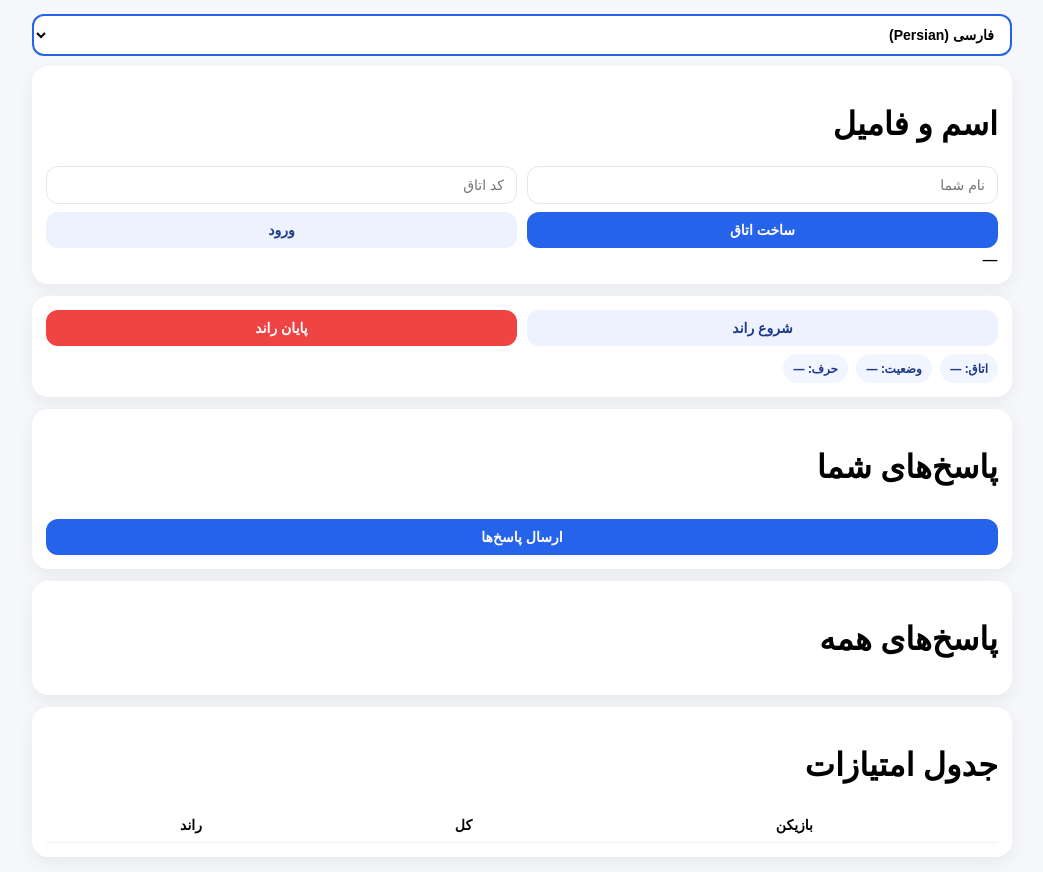
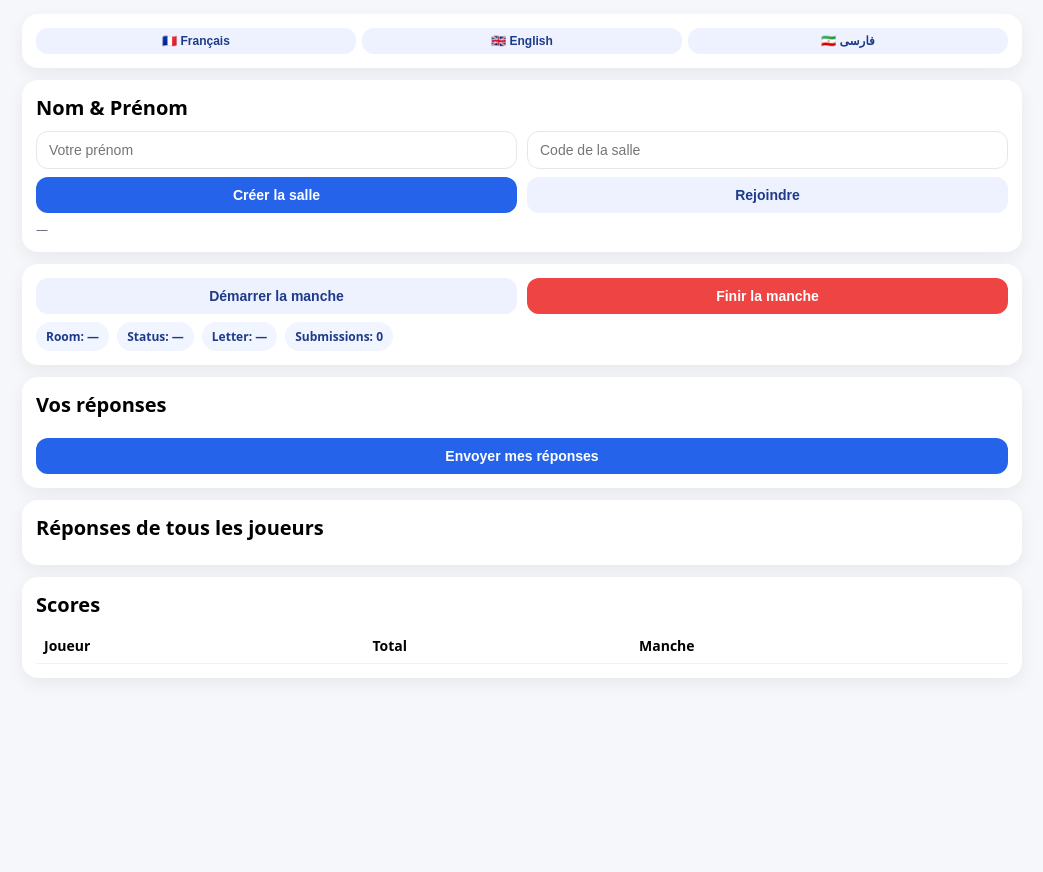
Before and after one commit to emznfr/esmofamil, a website: page public/index.html in a window 1280 px wide. Shown: the whole page, without its empty margins (118-1161 px from the left). After the commit the page ends 800 px from the top, so only its background shows below. Drawn offline with nearby package versions, Linux system fonts and the light colour scheme; no server answers.

Commit message:
Update index.html

```diff
--- a/public/index.html
+++ b/public/index.html
@@ -1,76 +1,97 @@
 <!doctype html>
-<html lang="fa" id="htmlTag">
+<html lang="fr">
 <head>
   <meta charset="utf-8"/>
   <meta name="viewport" content="width=device-width,initial-scale=1"/>
-  <title>Nom & Prénom — Multiplayer</title>
+  <title>Nom & Prénom</title>
+
   <style>
-    body{font-family:system-ui,-apple-system,Segoe UI,Roboto,sans-serif;margin:0;background:#f6f7fb;direction:rtl}
-    .wrap{max-width:980px;margin:0 auto;padding:14px}
+    body{font-family:system-ui,-apple-system,Segoe UI,Roboto,sans-serif;margin:0;background:#f6f7fb}
+    .wrap{max-width:1000px;margin:0 auto;padding:14px}
     .card{background:#fff;border-radius:16px;padding:14px;box-shadow:0 6px 18px rgba(0,0,0,.06);margin-bottom:12px}
+    h1{margin:0 0 10px;font-size:20px}
     .row{display:flex;gap:10px;flex-wrap:wrap}
     .row>*{flex:1;min-width:160px}
-    input,button,select{width:100%;padding:10px 12px;border-radius:12px;border:1px solid #e5e7eb;font-size:14px;box-sizing:border-box}
+    input,button{width:100%;padding:10px 12px;border-radius:12px;border:1px solid #e5e7eb;font-size:14px}
     button{border:none;background:#2563eb;color:#fff;font-weight:800;cursor:pointer}
     button.secondary{background:#eef2ff;color:#1e3a8a}
-    .lang-select { margin-bottom: 10px; background: #fff; font-weight: bold; border: 2px solid #2563eb; }
+    button.danger{background:#ef4444}
+    .muted{color:#6b7280;font-size:12px}
     .pill{display:inline-block;padding:6px 10px;border-radius:999px;background:#f1f5ff;color:#1e3a8a;font-weight:900;font-size:12px}
     .grid{display:grid;grid-template-columns:repeat(2,1fr);gap:10px}
-    .answer{border:1px solid #e5e7eb;border-radius:12px;padding:10px;background:#fbfdff;margin-bottom:8px}
+    @media(max-width:600px){.grid{grid-template-columns:1fr}}
+    .answers{display:flex;flex-direction:column;gap:8px}
+    .answer{border:1px solid #e5e7eb;border-radius:12px;padding:10px;background:#fbfdff}
+    .meta{font-weight:900;margin-bottom:6px}
     table{width:100%;border-collapse:collapse}
-    th,td{border-bottom:1px solid #eef2f7;padding:8px;text-align:center;font-size:14px}
-    [dir="ltr"] th, [dir="ltr"] td { text-align: left; }
+    th,td{border-bottom:1px solid #eef2f7;padding:8px;font-size:14px;text-align:left}
+    .langbar{display:flex;gap:6px}
+    .langbar button{padding:6px 10px;font-size:12px}
   </style>
 </head>
+
 <body>
 <div class="wrap">
 
-  <select id="langSelector" class="lang-select">
-    <option value="fa">فارسی (Persian)</option>
-    <option value="en">English</option>
-    <option value="fr">Français</option>
-  </select>
+  <!-- Language selector -->
+  <div class="card">
+    <div class="langbar">
+      <button class="secondary" onclick="setLang('fr')">🇫🇷 Français</button>
+      <button class="secondary" onclick="setLang('en')">🇬🇧 English</button>
+      <button class="secondary" onclick="setLang('fa')">🇮🇷 فارسی</button>
+    </div>
+  </div>
 
   <div class="card">
-    <h1 id="t_title">اسم و فامیل</h1>
+    <h1 id="title"></h1>
     <div class="row">
-      <input id="name" placeholder="نام شما" />
-      <input id="code" placeholder="کد اتاق" />
+      <input id="name" />
+      <input id="code" />
     </div>
     <div class="row" style="margin-top:8px">
-      <button id="createBtn">ساخت اتاق</button>
-      <button id="joinBtn" class="secondary">ورود به اتاق</button>
+      <button id="createBtn"></button>
+      <button id="joinBtn" class="secondary"></button>
     </div>
-    <div class="muted" id="status">—</div>
+    <div class="muted" id="status" style="margin-top:8px">—</div>
   </div>
 
   <div class="card">
     <div class="row">
-      <button id="startBtn" class="secondary">شروع راند (میزبان)</button>
-      <button id="endBtn" style="background:#ef4444">پایان راند</button>
+      <button id="startBtn" class="secondary"></button>
+      <button id="endBtn" class="danger"></button>
     </div>
     <div style="margin-top:8px;display:flex;gap:8px;flex-wrap:wrap">
-      <span class="pill"><span id="t_room">اتاق</span>: <span id="roomCode">—</span></span>
-      <span class="pill"><span id="t_status">وضعیت</span>: <span id="roomStatus">—</span></span>
-      <span class="pill"><span id="t_letter">حرف</span>: <span id="roomLetter">—</span></span>
+      <span class="pill">Room: <span id="roomCode">—</span></span>
+      <span class="pill">Status: <span id="roomStatus">—</span></span>
+      <span class="pill">Letter: <span id="roomLetter">—</span></span>
+      <span class="pill">Submissions: <span id="subCount">0</span></span>
     </div>
   </div>
 
   <div class="card">
-    <h1 id="t_yourAns">پاسخ‌های شما</h1>
+    <h1 id="answersTitle"></h1>
     <div class="grid" id="formGrid"></div>
-    <button id="submitBtn" style="margin-top:10px">ارسال پاسخ‌ها</button>
+    <div class="row" style="margin-top:10px">
+      <button id="submitBtn"></button>
+    </div>
+    <div class="muted" id="submitMsg"></div>
   </div>
 
   <div class="card">
-    <h1 id="t_allAns">پاسخ‌های همه بازیکنان</h1>
+    <h1 id="allAnswersTitle"></h1>
     <div class="answers" id="answersList"></div>
   </div>
 
   <div class="card">
-    <h1 id="t_scores">جدول امتیازات</h1>
+    <h1 id="scoresTitle"></h1>
     <table>
-      <thead><tr><th id="t_pName">بازیکن</th><th id="t_pTotal">کل</th><th id="t_pRound">راند</th></tr></thead>
+      <thead>
+        <tr>
+          <th id="thPlayer"></th>
+          <th id="thTotal"></th>
+          <th id="thRound"></th>
+        </tr>
+      </thead>
       <tbody id="scoresBody"></tbody>
     </table>
   </div>
@@ -79,58 +100,156 @@
 
 <script src="/socket.io/socket.io.js"></script>
 <script>
-  const socket = io();
-  let currentLang = 'fa';
+/* ================= I18N ================= */
+const I18N = {
+  fr: {
+    title: "Nom & Prénom",
+    name: "Votre prénom",
+    code: "Code de la salle",
+    create: "Créer la salle",
+    join: "Rejoindre",
+    start: "Démarrer la manche",
+    end: "Finir la manche",
+    answers: "Vos réponses",
+    allAnswers: "Réponses de tous les joueurs",
+    submit: "Envoyer mes réponses",
+    scores: "Scores",
+    thPlayer: "Joueur",
+    thTotal: "Total",
+    thRound: "Manche",
+    categories: {
+      name: "Prénom",
+      family: "Nom",
+      city: "Ville",
+      country: "Pays",
+      animal: "Animal",
+      food: "Nourriture",
+      fruit: "Fruit",
+      object: "Objet",
+      color: "Couleur",
+      job: "Métier",
+    }
+  },
+  en: {
+    title: "Name Game",
+    name: "Your name",
+    code: "Room code",
+    create: "Create room",
+    join: "Join",
+    start: "Start round",
+    end: "End round",
+    answers: "Your answers",
+    allAnswers: "All players answers",
+    submit: "Submit answers",
+    scores: "Scores",
+    thPlayer: "Player",
+    thTotal: "Total",
+    thRound: "Round",
+    categories: {
+      name: "First name",
+      family: "Last name",
+      city: "City",
+      country: "Country",
+      animal: "Animal",
+      food: "Food",
+      fruit: "Fruit",
+      object: "Object",
+      color: "Color",
+      job: "Job",
+    }
+  },
+  fa: {
+    title: "اسم و فامیل",
+    name: "نام شما",
+    code: "کد اتاق",
+    create: "ساخت اتاق",
+    join: "ورود",
+    start: "شروع دور",
+    end: "پایان دور",
+    answers: "پاسخ‌های شما",
+    allAnswers: "پاسخ همه بازیکنان",
+    submit: "ارسال پاسخ‌ها",
+    scores: "امتیازها",
+    thPlayer: "بازیکن",
+    thTotal: "کل",
+    thRound: "دور",
+    categories: {
+      name: "اسم",
+      family: "فامیل",
+      city: "شهر",
+      country: "کشور",
+      animal: "حیوان",
+      food: "غذا",
+      fruit: "میوه",
+      object: "اشیاء",
+      color: "رنگ",
+      job: "شغل",
+    }
+  }
+};
 
-  const translations = {
-    fa: {
-      title: "اسم و فامیل", namePl: "نام شما", codePl: "کد اتاق", create: "ساخت اتاق", join: "ورود",
-      start: "شروع راند", end: "پایان راند", room: "اتاق", status: "وضعیت", letter: "حرف",
-      yourAns: "پاسخ‌های شما", allAns: "پاسخ‌های همه", scores: "جدول امتیازات",
-      pName: "بازیکن", pTotal: "کل", pRound: "راند", send: "ارسال پاسخ‌ها", dir: "rtl"
-    },
-    en: {
-      title: "Name & Surname", namePl: "Your Name", codePl: "Room Code", create: "Create Room", join: "Join",
-      start: "Start Round", end: "End Round", room: "Room", status: "Status", letter: "Letter",
-      yourAns: "Your Answers", allAns: "All Submissions", scores: "Leaderboard",
-      pName: "Player", pTotal: "Total", pRound: "Round", send: "Submit Answers", dir: "ltr"
-    },
-    fr: {
-      title: "Nom & Prénom", namePl: "Votre Nom", codePl: "Code Salle", create: "Créer", join: "Rejoindre",
-      start: "Démarrer", end: "Finir", room: "Salle", status: "Statut", letter: "Lettre",
-      yourAns: "Vos Réponses", allAns: "Réponses", scores: "Scores",
-      pName: "Joueur", pTotal: "Total", pRound: "Manche", send: "Envoyer", dir: "ltr"
-    }
-  };
+let lang = "fr";
 
-  function updateLanguage(lang) {
-    currentLang = lang;
-    const t = translations[lang];
-    document.getElementById("htmlTag").dir = t.dir;
-    document.getElementById("t_title").textContent = t.title;
-    document.getElementById("name").placeholder = t.namePl;
-    document.getElementById("code").placeholder = t.codePl;
-    document.getElementById("createBtn").textContent = t.create;
-    document.getElementById("joinBtn").textContent = t.join;
-    document.getElementById("startBtn").textContent = t.start;
-    document.getElementById("endBtn").textContent = t.end;
-    document.getElementById("t_room").textContent = t.room;
-    document.getElementById("t_status").textContent = t.status;
-    document.getElementById("t_letter").textContent = t.letter;
-    document.getElementById("t_yourAns").textContent = t.yourAns;
-    document.getElementById("t_allAns").textContent = t.allAns;
-    document.getElementById("t_scores").textContent = t.scores;
-    document.getElementById("t_pName").textContent = t.pName;
-    document.getElementById("t_pTotal").textContent = t.pTotal;
-    document.getElementById("t_pRound").textContent = t.pRound;
-    document.getElementById("submitBtn").textContent = t.send;
-  }
+/* ================= SOCKET ================= */
+const socket = io();
+const el = Object.fromEntries(
+  ["title","name","code","createBtn","joinBtn","status","startBtn","endBtn",
+   "roomCode","roomStatus","roomLetter","subCount",
+   "answersTitle","formGrid","submitBtn","submitMsg",
+   "allAnswersTitle","answersList","scoresTitle","scoresBody",
+   "thPlayer","thTotal","thRound"
+  ].map(id => [id, document.getElementById(id)])
+);
 
-  document.getElementById("langSelector").onchange = (e) => updateLanguage(e.target.value);
-  updateLanguage('fa'); // پیش‌فرض فارسی
+let roomState = null;
+let currentCode = null;
 
-  // ادامه کدهای Socket.io (همان کدهایی که در پیام قبلی برایتان اصلاح کردم)
-  // ... (توابع renderForm، addOrUpdateAnswerCard و غیره را اینجا قرار دهید)
+function setLang(l){
+  lang = l;
+  const t = I18N[lang];
+
+  el.title.textContent = t.title;
+  el.name.placeholder = t.name;
+  el.code.placeholder = t.code;
+  el.createBtn.textContent = t.create;
+  el.joinBtn.textContent = t.join;
+  el.startBtn.textContent = t.start;
+  el.endBtn.textContent = t.end;
+  el.answersTitle.textContent = t.answers;
+  el.allAnswersTitle.textContent = t.allAnswers;
+  el.submitBtn.textContent = t.submit;
+  el.scoresTitle.textContent = t.scores;
+  el.thPlayer.textContent = t.thPlayer;
+  el.thTotal.textContent = t.thTotal;
+  el.thRound.textContent = t.thRound;
+
+  if(roomState?.categories) renderForm(roomState.categories);
+}
+
+function renderForm(categories){
+  el.formGrid.innerHTML = "";
+  categories.forEach(cat=>{
+    const label = I18N[lang].categories[cat] || cat;
+    el.formGrid.insertAdjacentHTML("beforeend", `
+      <div>
+        <div class="muted">${label}</div>
+        <input id="cat_${cat}" placeholder="${label}..." />
+      </div>
+    `);
+  });
+}
+
+socket.on("room:state", (state)=>{
+  roomState = state;
+  currentCode = state.code;
+  el.roomCode.textContent = state.code || "—";
+  el.roomStatus.textContent = state.status || "—";
+  el.roomLetter.textContent = state.letter || "—";
+  el.subCount.textContent = state.submissionsCount || 0;
+  if(state.categories) renderForm(state.categories);
+});
+
+setLang("fr");
 </script>
 </body>
 </html>
```
